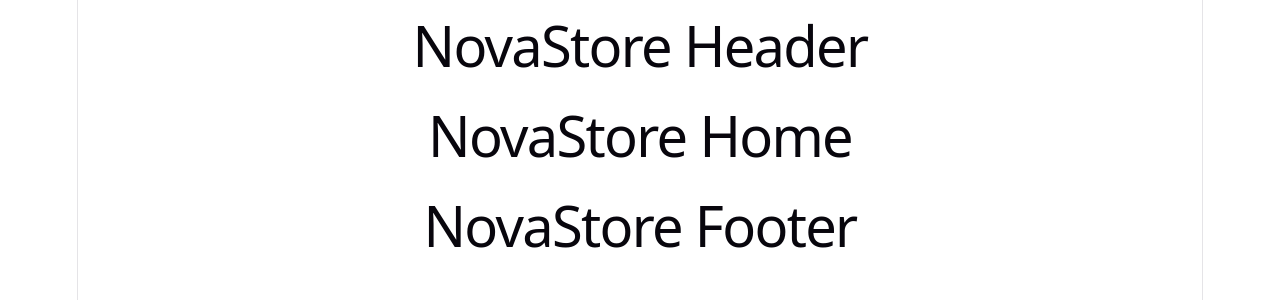
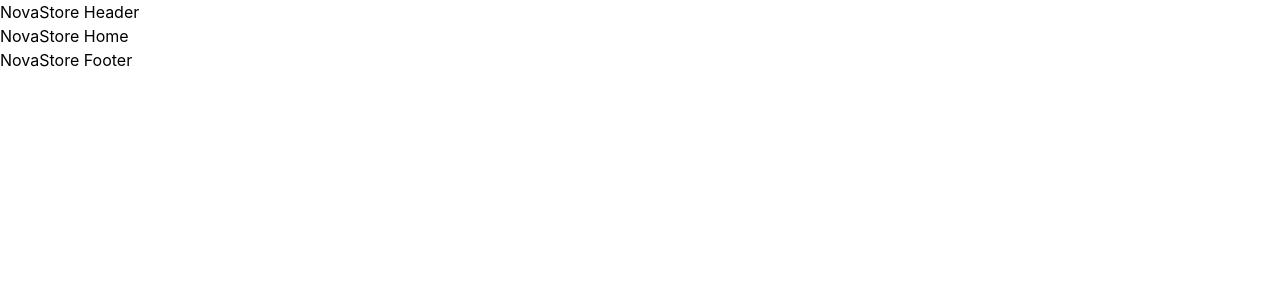
Before and after one commit to Fuego-fuego/NovaStore, a React (Vite) app: page / in a window 1280 px wide. Shown: the top 300 px of the page. Built offline with nearby package versions, Linux system fonts and the light colour scheme.

Commit message:
style: define typography system

```diff
--- a/src/index.css
+++ b/src/index.css
@@ -1,114 +1,22 @@
 @import "tailwindcss";
 
+@theme {
+  --font-primary: "Inter", sans-serif;
+  --font-heading: var(--font-primary);
+  --font-body: var(--font-primary);
+}
 
-:root {
-  --text: #6b6375;
-  --text-h: #08060d;
-  --bg: #fff;
-  --border: #e5e4e7;
-  --code-bg: #f4f3ec;
-  --accent: #aa3bff;
-  --accent-bg: rgba(170, 59, 255, 0.1);
-  --accent-border: rgba(170, 59, 255, 0.5);
-  --social-bg: rgba(244, 243, 236, 0.5);
-  --shadow:
-    rgba(0, 0, 0, 0.1) 0 10px 15px -3px, rgba(0, 0, 0, 0.05) 0 4px 6px -2px;
+@layer base {
+  body {
+    font-family: var(--font-body);
+  }
 
-  --sans: system-ui, 'Segoe UI', Roboto, sans-serif;
-  --heading: system-ui, 'Segoe UI', Roboto, sans-serif;
-  --mono: ui-monospace, Consolas, monospace;
-
-  font: 18px/145% var(--sans);
-  letter-spacing: 0.18px;
-  color-scheme: light dark;
-  color: var(--text);
-  background: var(--bg);
-  font-synthesis: none;
-  text-rendering: optimizeLegibility;
-  -webkit-font-smoothing: antialiased;
-  -moz-osx-font-smoothing: grayscale;
-
-  @media (max-width: 1024px) {
-    font-size: 16px;
+  h1,
+  h2,
+  h3,
+  h4,
+  h5,
+  h6 {
+    font-family: var(--font-heading);
   }
 }
-
-@media (prefers-color-scheme: dark) {
-  :root {
-    --text: #9ca3af;
-    --text-h: #f3f4f6;
-    --bg: #16171d;
-    --border: #2e303a;
-    --code-bg: #1f2028;
-    --accent: #c084fc;
-    --accent-bg: rgba(192, 132, 252, 0.15);
-    --accent-border: rgba(192, 132, 252, 0.5);
-    --social-bg: rgba(47, 48, 58, 0.5);
-    --shadow:
-      rgba(0, 0, 0, 0.4) 0 10px 15px -3px, rgba(0, 0, 0, 0.25) 0 4px 6px -2px;
-  }
-
-  #social .button-icon {
-    filter: invert(1) brightness(2);
-  }
-}
-
-body {
-  margin: 0;
-}
-
-#root {
-  width: 1126px;
-  max-width: 100%;
-  margin: 0 auto;
-  text-align: center;
-  border-inline: 1px solid var(--border);
-  min-height: 100svh;
-  display: flex;
-  flex-direction: column;
-  box-sizing: border-box;
-}
-
-h1,
-h2 {
-  font-family: var(--heading);
-  font-weight: 500;
-  color: var(--text-h);
-}
-
-h1 {
-  font-size: 56px;
-  letter-spacing: -1.68px;
-  margin: 32px 0;
-  @media (max-width: 1024px) {
-    font-size: 36px;
-    margin: 20px 0;
-  }
-}
-h2 {
-  font-size: 24px;
-  line-height: 118%;
-  letter-spacing: -0.24px;
-  margin: 0 0 8px;
-  @media (max-width: 1024px) {
-    font-size: 20px;
-  }
-}
-p {
-  margin: 0;
-}
-
-code,
-.counter {
-  font-family: var(--mono);
-  display: inline-flex;
-  border-radius: 4px;
-  color: var(--text-h);
-}
-
-code {
-  font-size: 15px;
-  line-height: 135%;
-  padding: 4px 8px;
-  background: var(--code-bg);
-}
```
